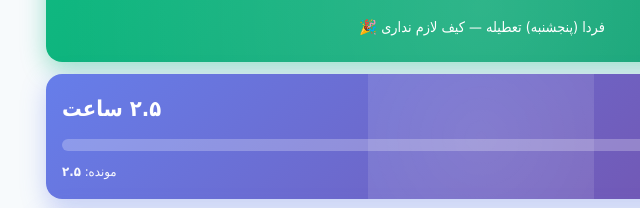
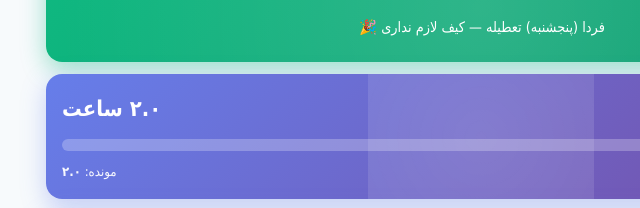
Before and after one commit to ilyasalehzade6-wq/pulse-management, a plain HTML site: page index.html in a window 1280 px wide. Shown: the part 899-1107 px from the top of the page, 158-798 px from the left. Drawn offline with Linux system fonts and the light colour scheme; a small style sheet from the web is missing.

Commit message:
Add files via upload

```diff
--- a/index.html
+++ b/index.html
@@ -2719,10 +2719,17 @@ function renderStats() {
 }
 
 // ============= جبران =============
+// getDailyGoal — dynamic v2 (از جدول برنامه محاسبه میشه)
 function getDailyGoal(day = new Date().getDay()) {
-  const isOff = (SCHOOL_SCHEDULE[day] || []).length === 0;
-  if (isOff && isSchoolStarted()) return 1;
-  return {6:2.5, 0:3, 1:2.5, 2:3, 3:2.5, 4:4, 5:3}[day] || 3;
+  let list = SCHEDULE[day] || [];
+  if (!isSchoolStarted()) list = list.filter(x => x[3] !== 'school');
+  const studyBlocks = list.filter(x => x[3] === 'study');
+  let totalMin = 0;
+  studyBlocks.forEach(([st, en]) => {
+    const s = timeToMin(st), e = timeToMin(en);
+    if (e > s) totalMin += (e - s);
+  });
+  return Math.round((totalMin / 60) * 10) / 10;
 }
 function getStudiedOn(dateStr) { const log = getData('ilia-log', []); return log.filter(e => e.date === dateStr).reduce((s,e) => s+e.hours, 0); }
 function getDeficitData() { return getData('ilia-deficit', { total: 0, history: [] }); }
```
